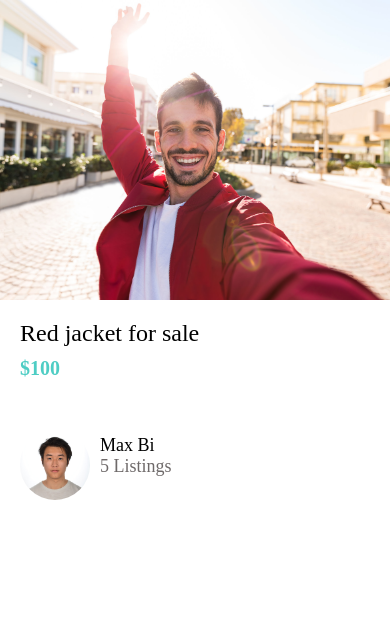
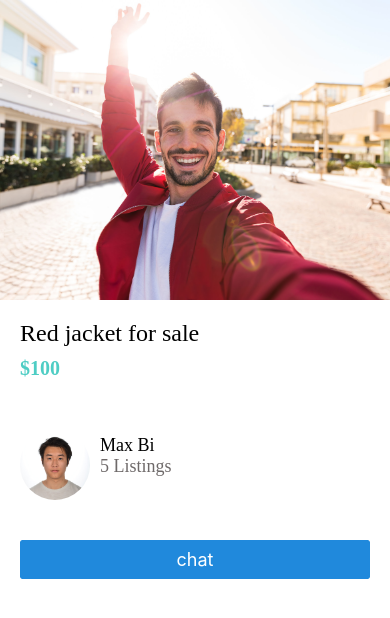
Before and after one commit to bixingjian/travel-planner, a React Native app: screen / in a window 390 px wide. Shown: the top 618 px of the page. Built offline with nearby package versions, Linux system fonts and the light colour scheme.

Commit message:
using react native elements for UI

```diff
--- a/app/screens/ListingDetailsScreen.js
+++ b/app/screens/ListingDetailsScreen.js
@@ -1,6 +1,7 @@
 import React from "react";
 import { View, Image, StyleSheet } from "react-native";
 import AppText from "../components/AppText";
+import { Button, ThemeProvider } from "@rneui/base";
 
 import ListItem from "../components/ListItem";
 import colors from "../config/colors";
@@ -19,6 +20,7 @@ function ListingDetailsScreen(props) {
             subTitle="5 Listings"
           />
         </View>
+        <Button title="chat" />
       </View>
     </View>
   );
--- a/package.json
+++ b/package.json
@@ -10,6 +10,8 @@
   },
   "dependencies": {
     "@react-native-community/hooks": "^3.0.0",
+    "@rneui/base": "^4.0.0-rc.7",
+    "@rneui/themed": "^4.0.0-rc.8",
     "expo": "~49.0.11",
     "expo-status-bar": "~1.6.0",
     "expo-updates": "~0.18.13",
```
Also changed, not shown: 1 other file (tests, documents, lock files or other folders).
